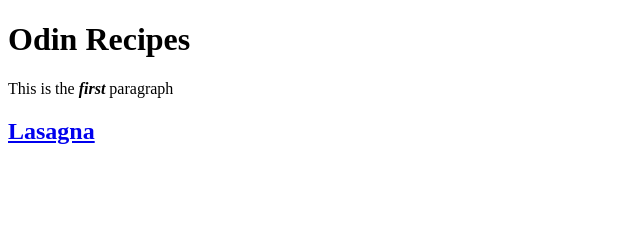
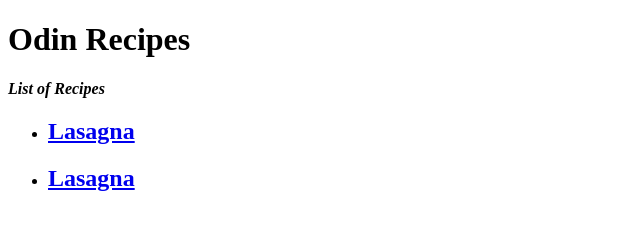
Before and after one commit to Tan-Yu/odin-recipes, a plain HTML site: page index.html in a window 1280 px wide. Shown: the whole page, without its empty margins (0-640 px from the left). Drawn offline with Linux system fonts and the light colour scheme.

Commit message:
Link index.html to brownies.html

```diff
--- a/index.html
+++ b/index.html
@@ -6,9 +6,20 @@
     </head>
     <body>
         <h1>Odin Recipes</h1>
-        <p>This is the <strong><em>first</em></strong> paragraph</p>
-        <a href = "./recipes/lasagna.html">
-            <h2>Lasagna</h2>
-        </a>
+        <p><strong><em>List of Recipes</em></strong></p>
+
+        <ul>
+            <li>
+                <a href = "./recipes/lasagna.html">
+                    <h2>Lasagna</h2>
+                </a>
+            </li>
+            <li>
+                <a href = "./recipes/brownies.html">
+                    <h2>Lasagna</h2>
+                </a>
+            </li>
+        </ul>
+
     </body>
 </html>
```
